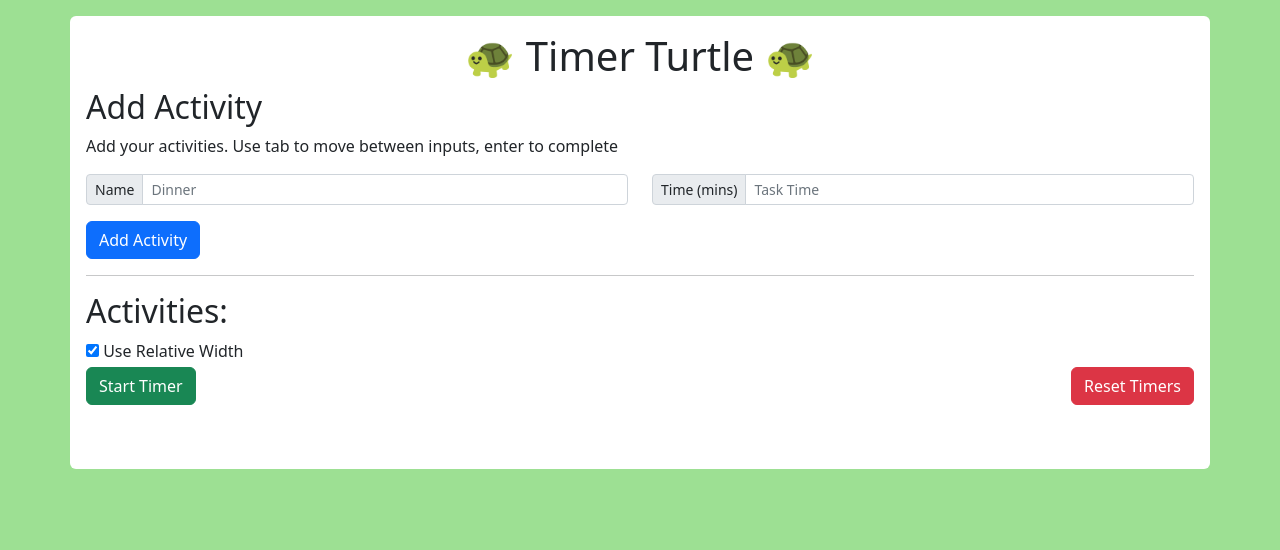
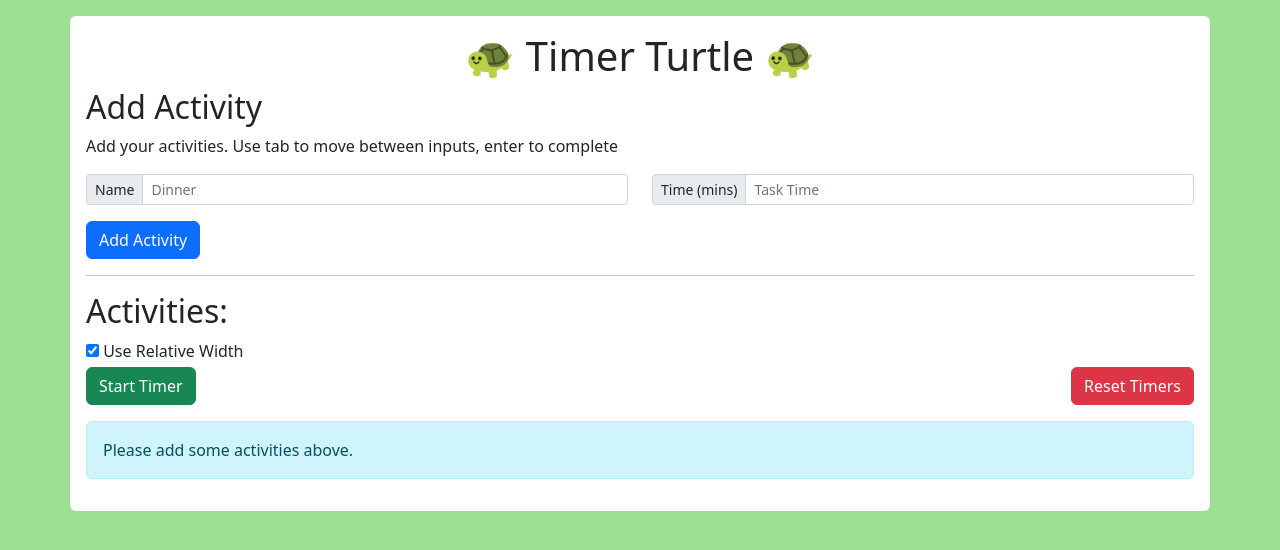
Before and after one commit to booherbg/timer-turtle, a React (Create React App) app: page / in a window 1280 px wide. Shown: the top 550 px of the page. Built offline with nearby package versions, Linux system fonts and the light colour scheme.

Commit message:
misc cleanup

```diff
--- a/src/Activities.jsx
+++ b/src/Activities.jsx
@@ -2,6 +2,7 @@ import Col from 'react-bootstrap/Col';
 import Row from 'react-bootstrap/Row';
 import Button from 'react-bootstrap/Button';
 import { useState } from 'react';
+import { Alert } from 'react-bootstrap';
 
 export default function Activities({ activities, setRunning, running, resetActivities }) {
    const [relative, setRelative] = useState(true);
@@ -24,7 +25,8 @@ export default function Activities({ activities, setRunning, running, resetActiv
             </div>
          </div>
 
-         <section className='mb-5'>
+         <section>
+            {activities.length === 0 && <Alert variant="info">Please add some activities above.</Alert>}
             {activities.map((a, i) => (
                <Row className={'mt-1'} key={i}>
                   <Col xs={9} className='d-flex align-items-center'>
```
